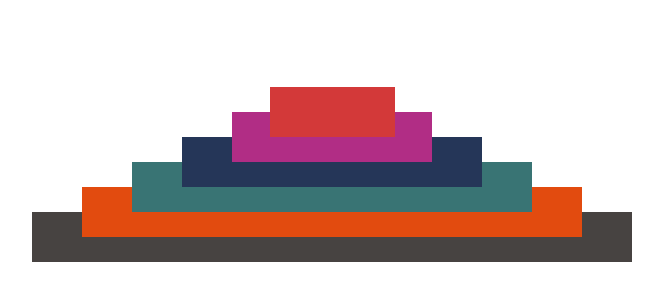
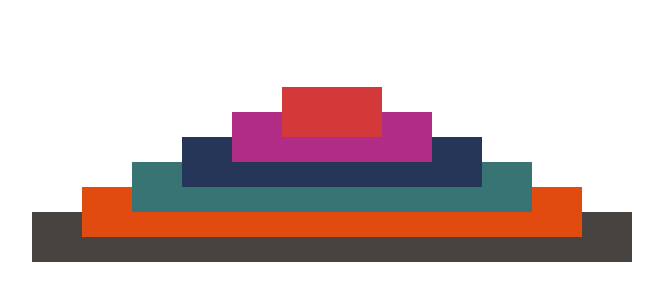
Before and after one commit to chymakoleg/pyramid, a plain HTML site: page index.html in a window 1280 px wide. Shown: the part 138-438 px from the top of the page, without its empty margins (308-971 px from the left). Drawn offline with nearby package versions, Linux system fonts and the light colour scheme.

Commit message:
fixed div a width

```diff
--- a/style/main.css
+++ b/style/main.css
@@ -20,7 +20,7 @@
 .a {
   background-color: #d33939;
   bottom: 125px;
-  width: 125px;
+  width: 100px;
   z-index: 6;
 }
 .b {
```
